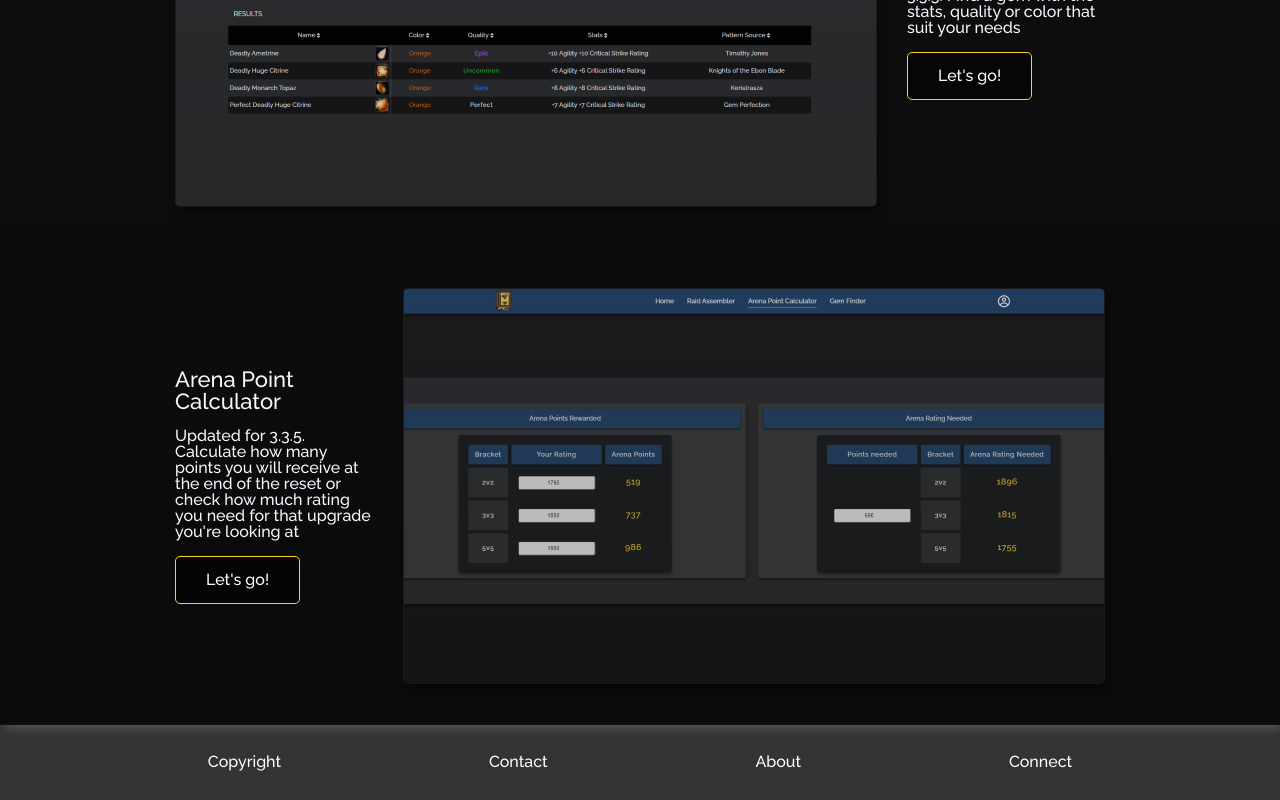
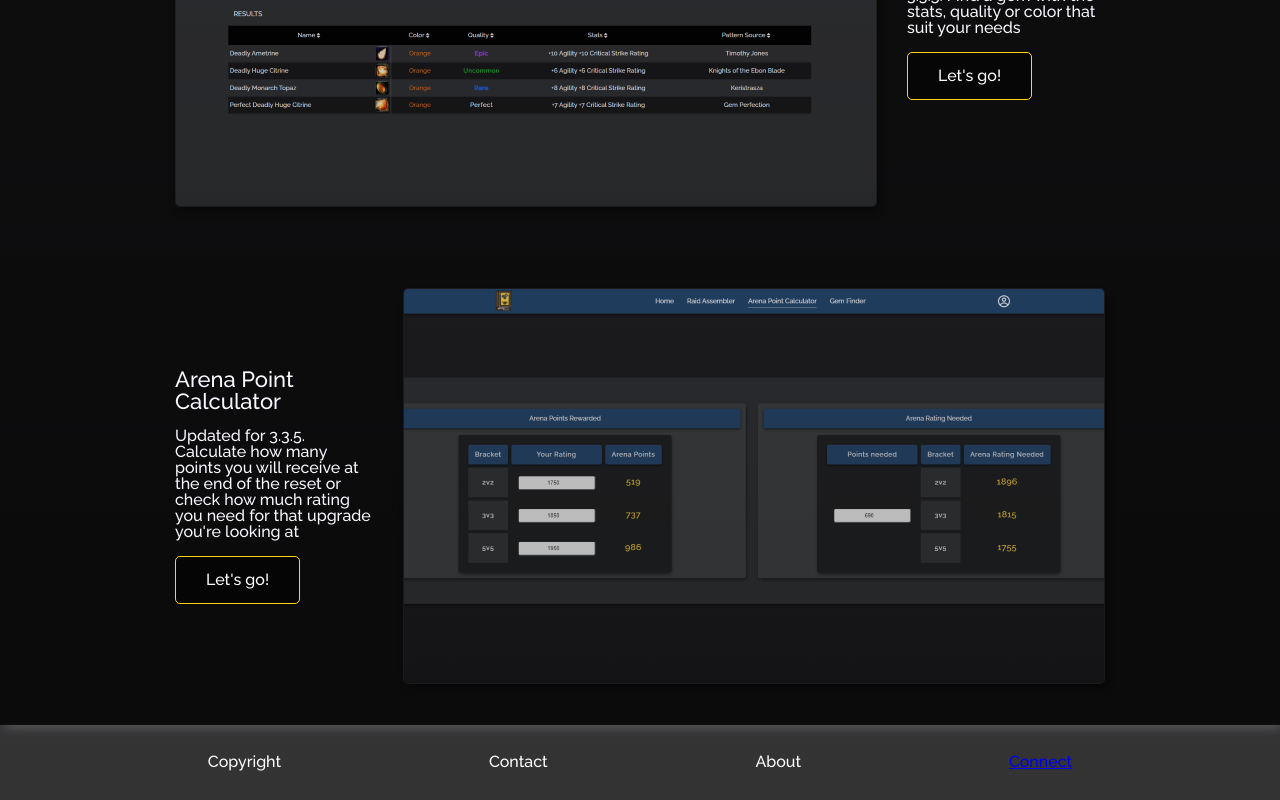
Before and after one commit to MarcusMohns/Codex-Online, a React (Create React App) app: page /home in a window 1280 px wide. Shown: the part 807-1607 px from the top of the page. Built offline with nearby package versions, Linux system fonts and the light colour scheme.

Commit message:
added discord link under connect

```diff
--- a/src/components/Footer.js
+++ b/src/components/Footer.js
@@ -18,7 +18,7 @@ const Footer = () => {
       <div>Copyright</div>
       <div>Contact</div>
       <div>About</div>
-      <div>Connect</div>
+      <a href="https://discord.gg/JskSjDrrwh">Connect</a>
     </StyledFooter>
   );
 };
```
